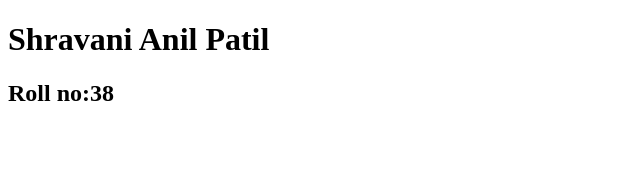
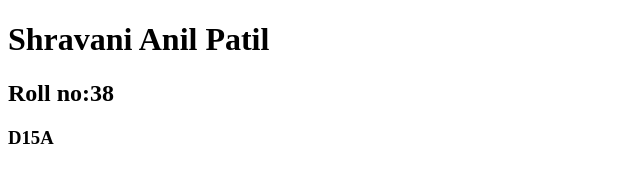
Before and after one commit to ShravaniAnilPatil/devops, a plain HTML site: page index.html in a window 1280 px wide. Shown: the full height of the page, 0-640 px from the left. Drawn offline with Linux system fonts and the light colour scheme.

Commit message:
2nd commit

```diff
--- a/index.html
+++ b/index.html
@@ -8,5 +8,6 @@
 <body>
     <h1>Shravani Anil Patil</h1>
     <h2>Roll no:38</h2>
+    <h3>D15A</h3>
 </body>
 </html>
```
